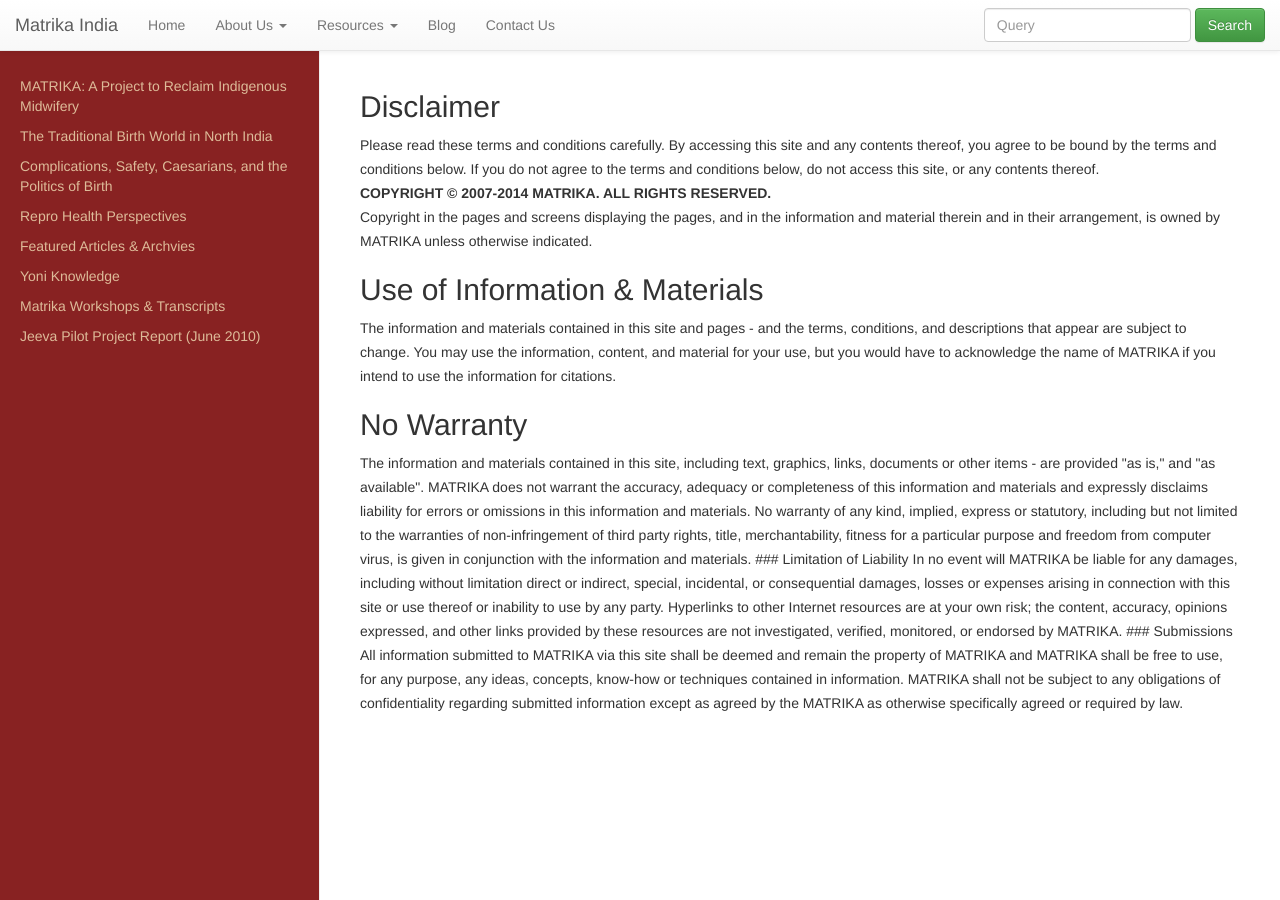
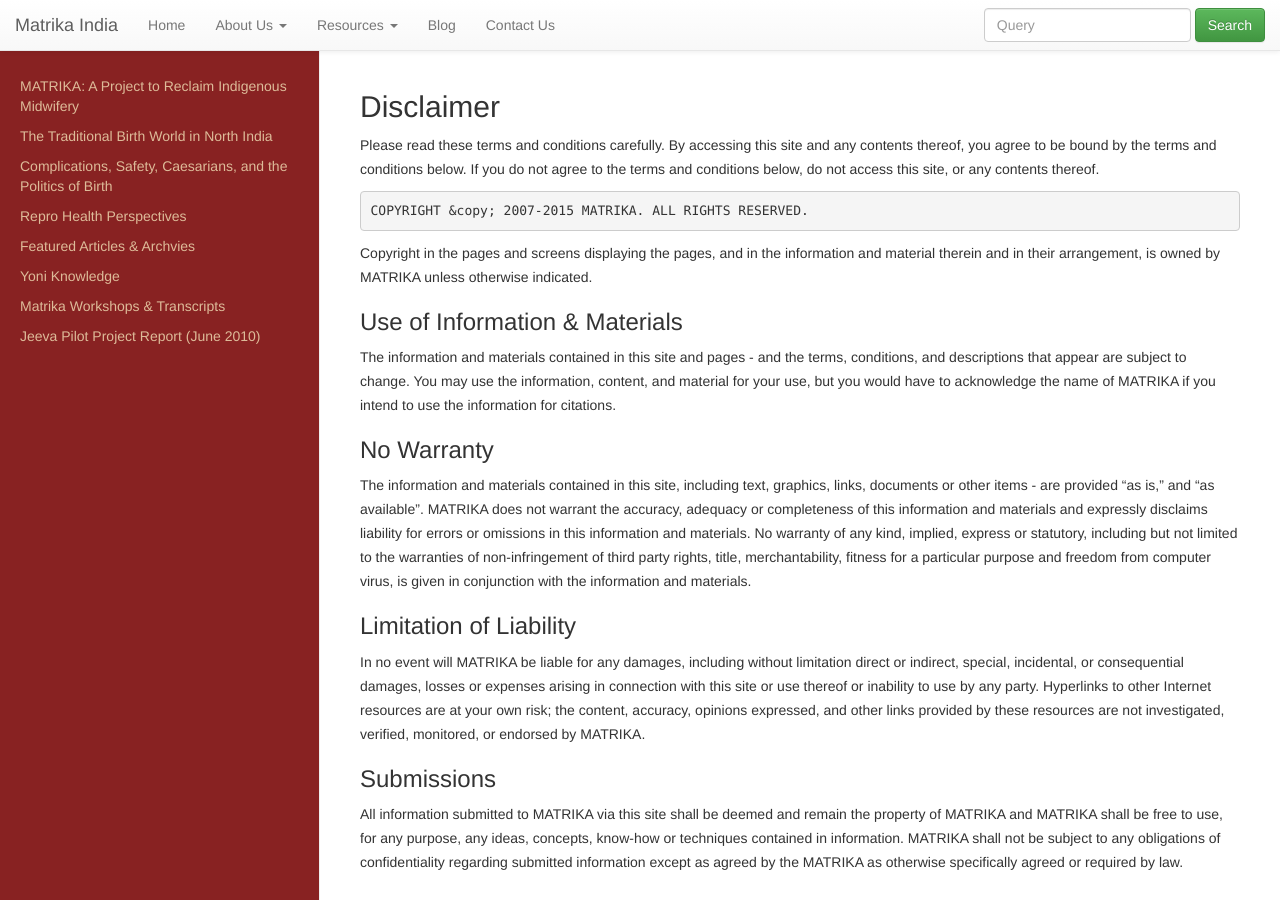
Before and after one commit to matrikaindia/matrika-beta, a Jekyll site: the page built from Disclaimer.md, in a window 1280 px wide and 900 px high. Built offline with Jekyll 4.4.1, drawn with Linux system fonts in a browser that asks for light colours; nearby versions of some CDN libraries.

Commit message:
moving disclaimer to markdown

````diff
--- a/Disclaimer.html
+++ b/Disclaimer.md
@@ -3,19 +3,22 @@
 title: MATRIKA Disclaimer
 ---
 
-<h2>Disclaimer</h2>
+## Disclaimer
+
 Please read these terms and conditions carefully. By accessing this site
 and any contents thereof, you agree to be bound by the terms and
 conditions below. If you do not agree to the terms and conditions below,
 do not access this site, or any contents thereof.
-<br>
-<strong>COPYRIGHT &copy; 2007-2014 MATRIKA. ALL RIGHTS RESERVED.</strong>
-<br>
+
+```
+COPYRIGHT &copy; 2007-2015 MATRIKA. ALL RIGHTS RESERVED.
+```
+
 Copyright in the pages and screens displaying the pages, and in the
 information and material therein and in their arrangement, is owned by
 MATRIKA unless otherwise indicated.
 
-<h2>Use of Information &amp; Materials</h2>
+### Use of Information &amp; Materials
 
 The information and materials contained in this site and pages - and the
 terms, conditions, and descriptions that appear are subject to change.
@@ -23,7 +26,7 @@
 would have to acknowledge the name of MATRIKA if you intend to use the
 information for citations.
 
-<h2>No Warranty</h2>
+### No Warranty
 
 The information and materials contained in this site, including text,
 graphics, links, documents or other items - are provided "as is," and
````
